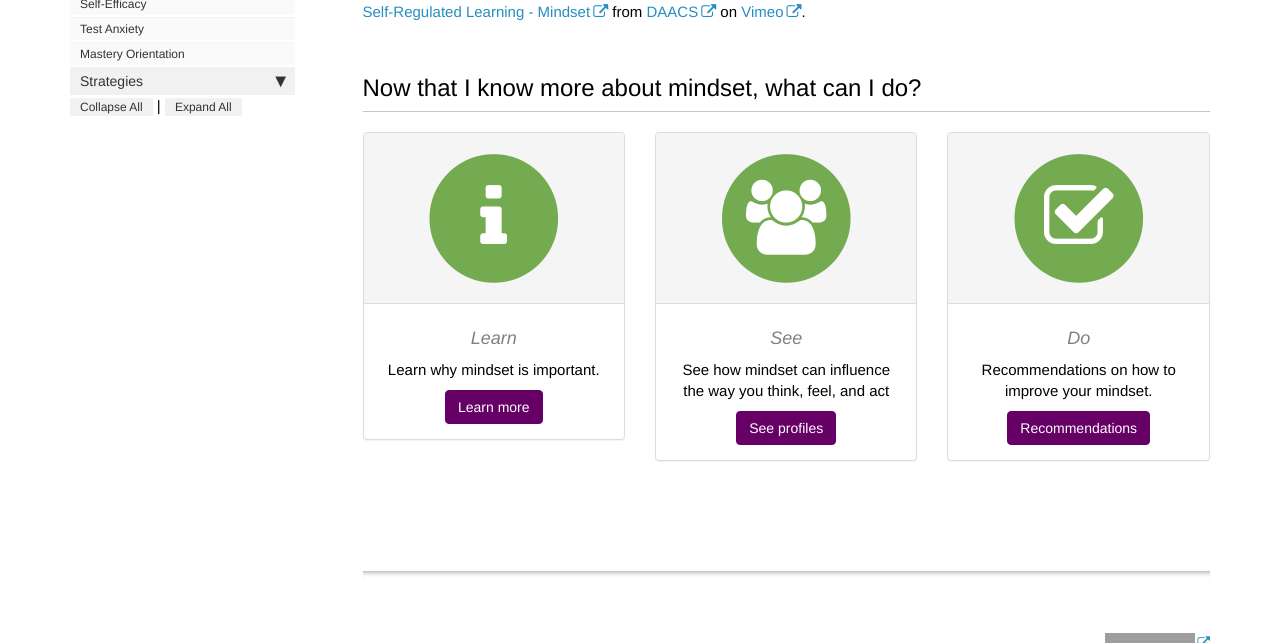
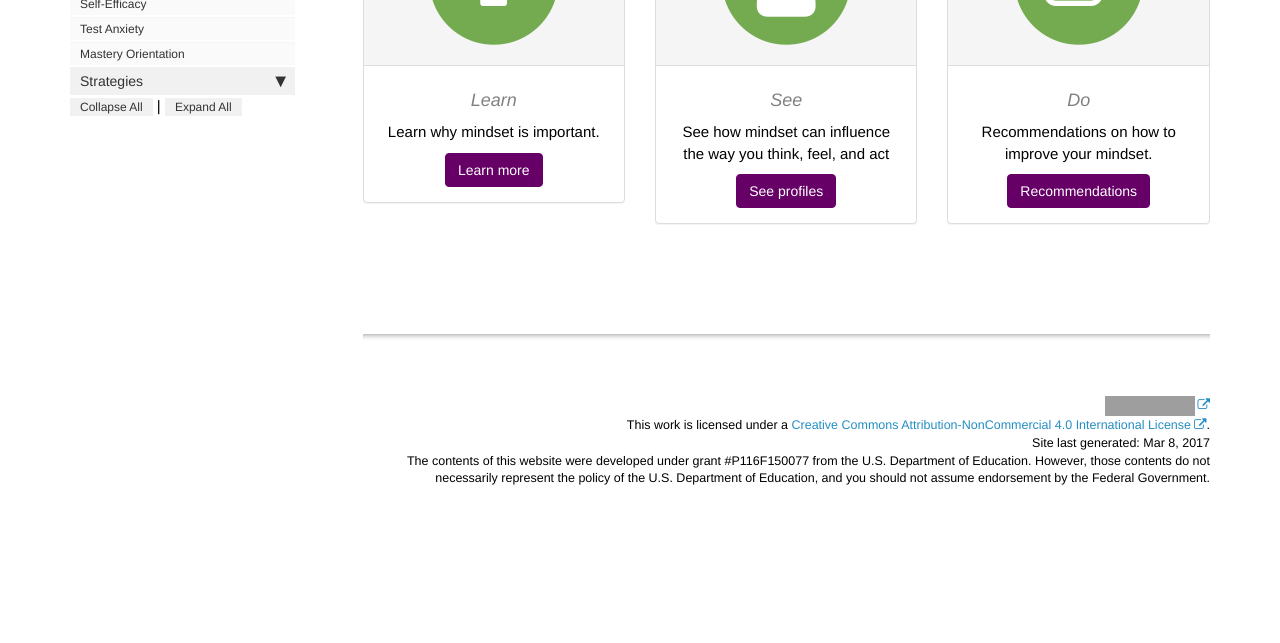
Before and after one commit to dfranklin02/SRL, a Jekyll site: the page built from docs/pages/motivation/mindset.md, in a window 1280 px wide and 900 px high, scrolled down 1540 px, cut to the strip 257-900 px from the top of the window. Built offline with Jekyll 4.4.1, drawn with Linux system fonts in a browser that asks for light colours; nearby versions of some CDN libraries; comment, search, counter and statistics services are not loaded; after the commit the page ends 2335 px from its top, so only the background shows below that; grey boxes are pictures that could not be loaded.

Commit message:
Embed update.

```diff
--- a/docs/pages/motivation/mindset.md
+++ b/docs/pages/motivation/mindset.md
@@ -40,8 +40,7 @@ Ben recently received a poor grade on his science midterm and was quick to label
 Nicole took the same science midterm also received a poor grade. Nicole thought she must not have studied well enough. Although she was disappointed with the grade, Nicole understood that it she could improve her ability to learn if she puts in more effort and studies the material more thoroughly. Nicole took more detailed class notes, asked questions to clarify her confusions, and studied every week using study aids to help her master the material.*
 </div>
 
-<div class="embed-responsive embed-responsive-16by9"><iframe src="https://player.vimeo.com/video/207330839" width="640" height="360" frameborder="0" webkitallowfullscreen mozallowfullscreen allowfullscreen></iframe>
-<p><a href="https://vimeo.com/207330839">Self-Regulated Learning - Mindset</a> from <a href="https://vimeo.com/daacs">DAACS</a> on <a href="https://vimeo.com">Vimeo</a>.</p></div>
+<div class="embed-responsive embed-responsive-16by9"><iframe class="embed-responsive-item" src="https://player.vimeo.com/video/207330839"></iframe></div>
 
 <!--
 ## How was Mindset measured on the SRL survey?
```
